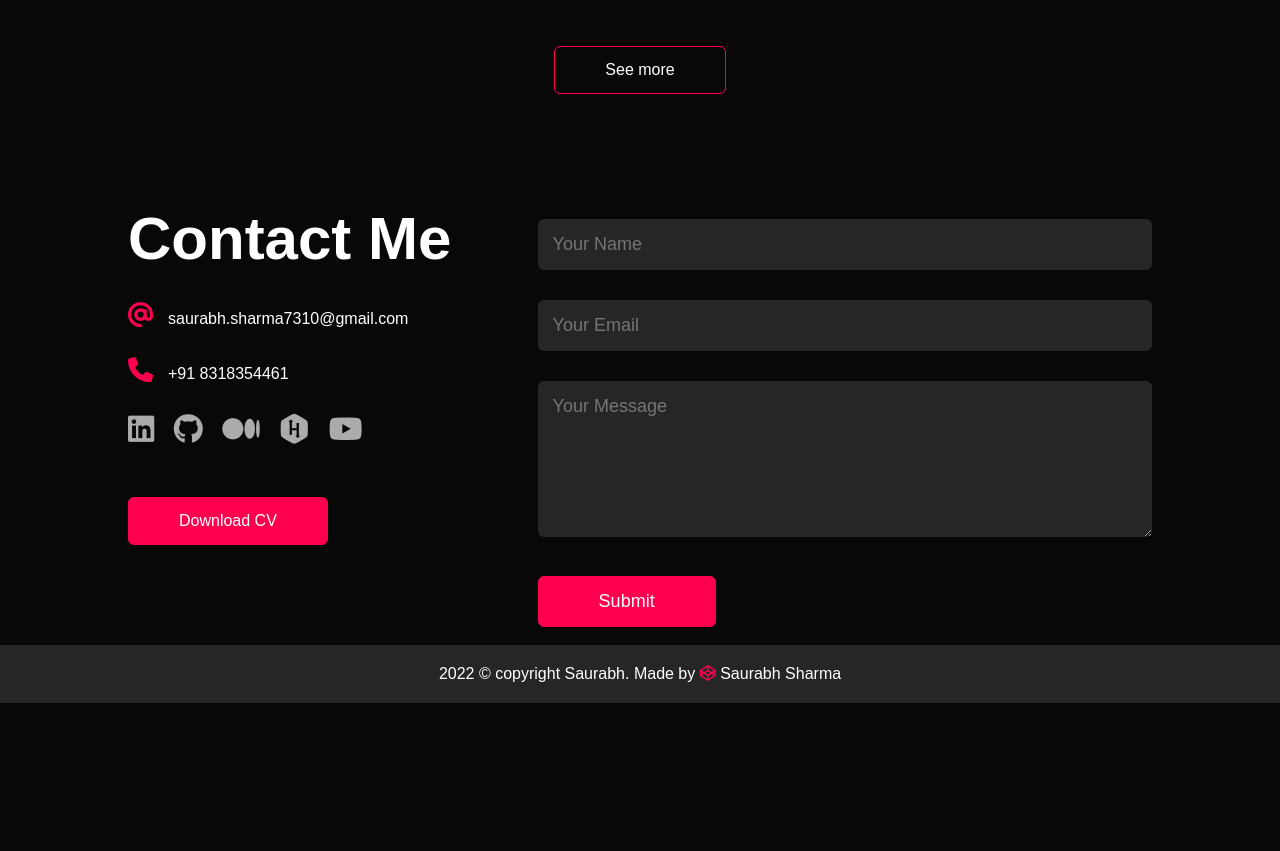
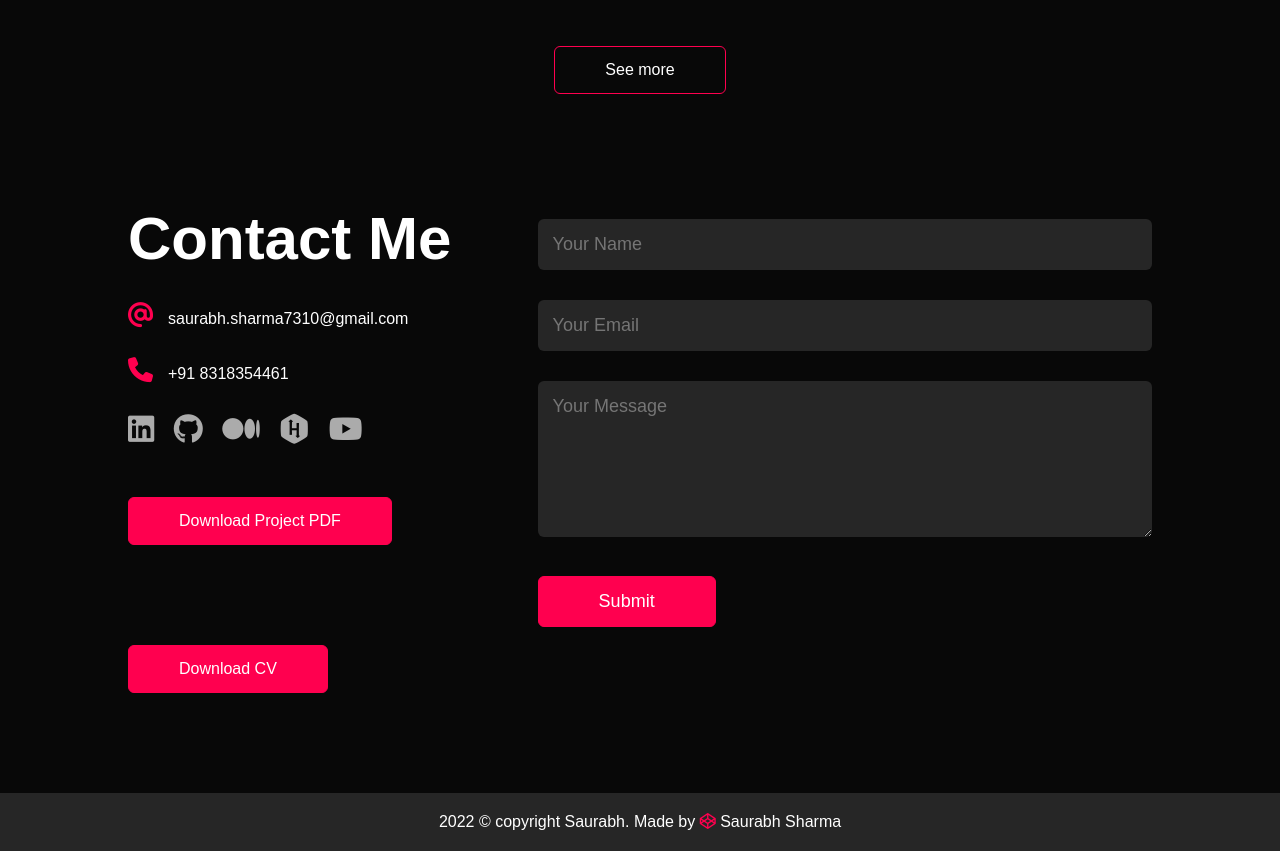
Before and after one commit to saurabh7310/O-Level, a plain HTML site: page index.html in a window 1280 px wide. Shown: the part 2500-3351 px from the top of the page. Before the commit the page ends 3203 px from the top, so only its background shows below. Drawn offline with Linux system fonts and the light colour scheme.

Commit message:
Update index.html

```diff
--- a/index.html
+++ b/index.html
@@ -147,6 +147,7 @@
                             <a href="https://hackerrank.com/saurabh_sharma71"><i class="fa-brands fa-hackerrank"></i></a>
                             <a href="https://www.youtube.com/channel/UCUGLHYexrr7TlXH4tfwt1fg" class="youtube"><i class="fa-brands fa-youtube"></i></a>
                         </div>
+                        <a href="O-level Project PDF.pdf" download class="btn btn2 btnp">Download Project PDF</a>
                         <a href="images/cv.pdf" download class="btn btn2">Download CV</a>
                     </div>
                     <div class="contact-right">
```
